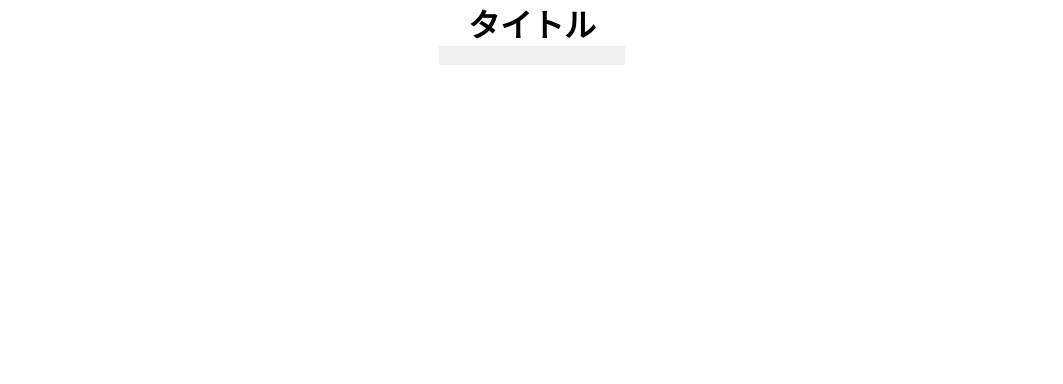
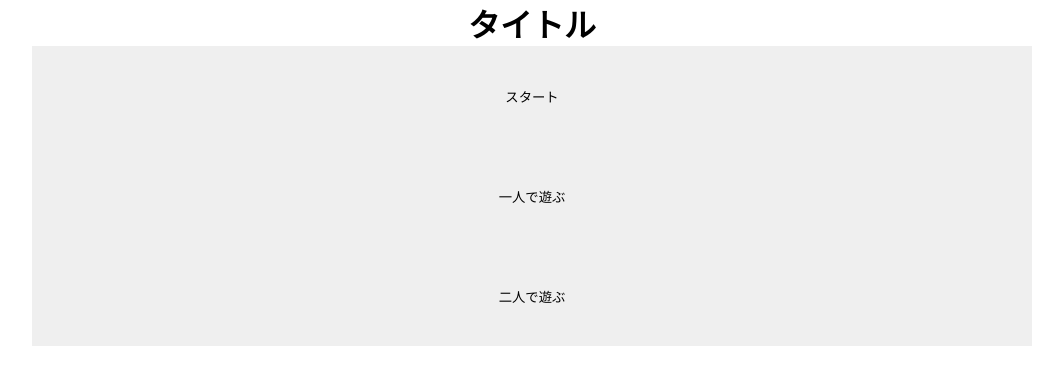
Before and after one commit to GeekCAMPvol2/frontend, a Next.js app: page / in a window 1280 px wide. Shown: the top 384 px of the page, without its empty margins (108-1171 px from the left). Built offline with nearby package versions, Linux system fonts and the light colour scheme.

Commit message:
feart: styles

```diff
--- a/src/components/index/MainButton.tsx
+++ b/src/components/index/MainButton.tsx
@@ -1,3 +1,4 @@
+import { Styles } from '@/types/Styles'
 import React from 'react'
 
 type Props = {
@@ -8,6 +9,16 @@ export const MainButton = (props: Props) => {
     const { name } = props
 
     return (
-        <button>{name}</button>
+        <button
+            style={styles.button}
+        >{name}
+        </button>
     )
 }
+
+const styles: Styles = {
+    button: {
+        height: 100,
+        color: "#000"
+    }
+}
--- a/src/pages/index.tsx
+++ b/src/pages/index.tsx
@@ -8,9 +8,12 @@ export default function Home() {
     <div>
       <main style={styles.main}>
         <h1>タイトル</h1>
-        <MainButton name="スタート" />
-        <MainButton name="一人で遊ぶ" />
-        <MainButton name="二人で遊ぶ" />
+        <div style={styles.buttonContainer}>
+          <MainButton name="スタート" />
+          <MainButton name="一人で遊ぶ" />
+          <MainButton name="二人で遊ぶ" />
+        </div>
+
 
       </main>
 
@@ -23,5 +26,9 @@ const styles: Styles = {
     width: 1000,
     margin: "0 auto",
     textAlign: "center"
+  },
+  buttonContainer: {
+    display: "flex",
+    flexDirection: "column"
   }
 }
```
